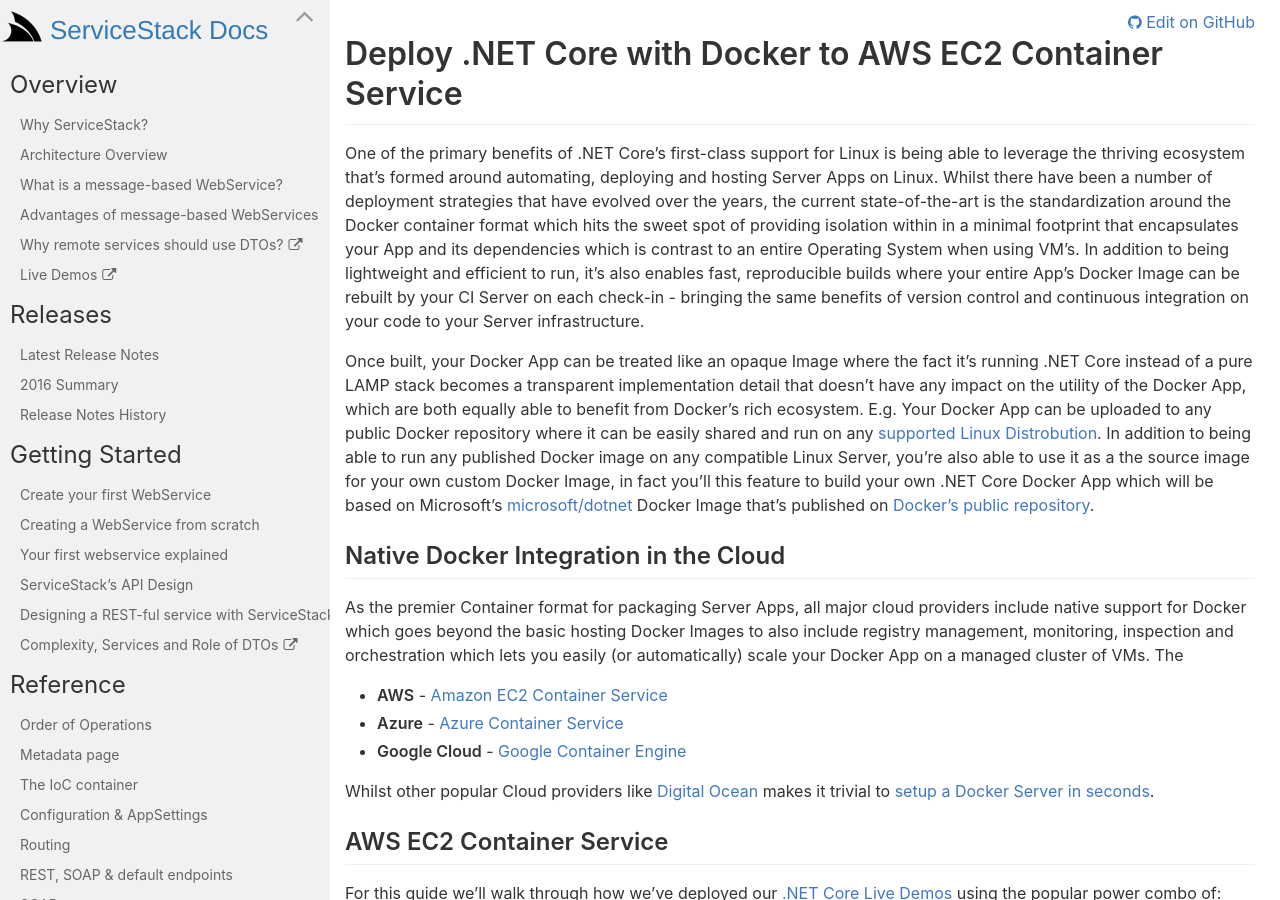
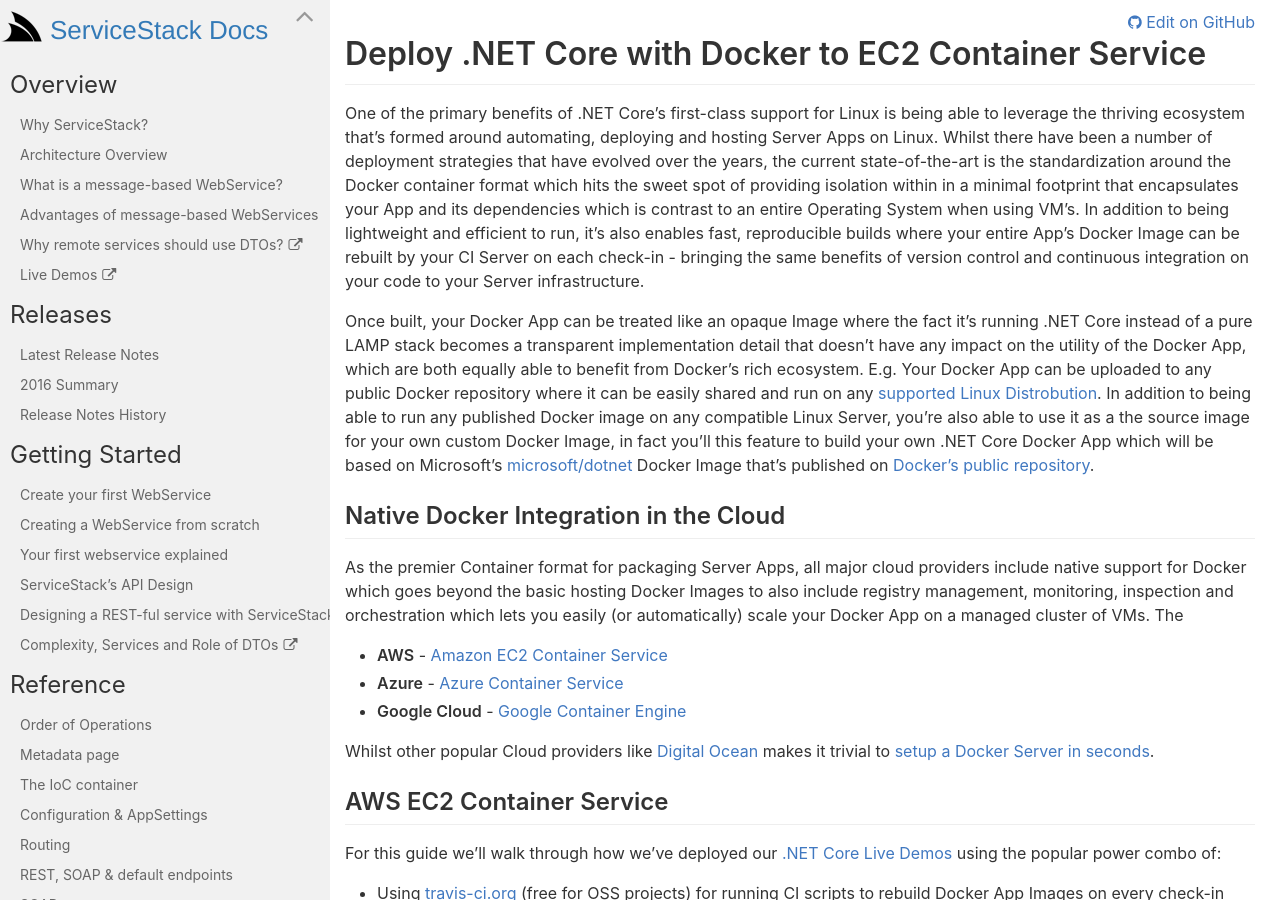
Before and after one commit to timker/docs, a Jekyll site: the page built from docs/_documentation/Deploy-NET-Core-to-AWS-ECS.md, in a window 1280 px wide and 900 px high. Built offline with Jekyll 4.4.1, drawn with Linux system fonts in a browser that asks for light colours; nearby versions of some CDN libraries; some of the changed lines change nothing that is shown.

Commit message:
rename images

```diff
--- a/docs/_documentation/Deploy-NET-Core-to-AWS-ECS.md
+++ b/docs/_documentation/Deploy-NET-Core-to-AWS-ECS.md
@@ -1,6 +1,6 @@
 ---
 slug: deploy-netcore-docker-aws-ecs
-title: Deploy .NET Core with Docker to AWS EC2 Container Service
+title: Deploy .NET Core with Docker to EC2 Container Service
 ---
 
 One of the primary benefits of .NET Core's first-class support for Linux is being able to leverage
@@ -124,24 +124,24 @@
 
 Type `ecsInstanceRole` for the **Role Name** then click **Next Step**:
 
-![](http://docs.servicestack.net/images/aws/ecs/ecs-role-01.png?)
+![](http://docs.servicestack.net/images/aws/ecs/role-01.png)
 
 Select the **Amazon EC2 Role for EC2 Container Service** Role Type:
 
-![](http://docs.servicestack.net/images/aws/ecs/ecs-role-02.png?)
+![](http://docs.servicestack.net/images/aws/ecs/role-02.png)
 
 You'll also need to attach the `AmazonEC2ContainerServiceforEC2Role` policy which you can quickly find by
 pasting it in the **Policy Type** filter then checking the only result, then proceed to the **Next Step**:
 
-![](http://docs.servicestack.net/images/aws/ecs/ecs-role-03.png?)
+![](http://docs.servicestack.net/images/aws/ecs/role-03.png)
 
 The last page in the Wizard lets you review details of the Role you'll creating after clicking **Create Role**:
 
-![](http://docs.servicestack.net/images/aws/ecs/ecs-role-04.png?)
+![](http://docs.servicestack.net/images/aws/ecs/role-04.png)
 
 The `ecsInstanceRole` will now be listed as a Role in IAM which should look like:
 
-![](http://docs.servicestack.net/images/aws/ecs/ecs-role-05.png?)
+![](http://docs.servicestack.net/images/aws/ecs/role-05.png)
 
 ## 2. Create a new IAM User
 
@@ -308,7 +308,7 @@
 Replace `ecsdemo.netcore.io` with your domain name or Elastic IP. If everything went to plan you should now
 be logged into your EC2 Instance:
 
-![](http://docs.servicestack.net/images/aws/ecs/ecs-ssh-01.png)
+![](http://docs.servicestack.net/images/aws/ecs/ssh-01.png)
 
 We're only assigned one task while we're here which is to run an instance of the `jwilder/nginx-proxy`
 Docker App using the command below:
@@ -329,7 +329,7 @@
 
 If successful you'll get an output similar to:
 
-![](http://docs.servicestack.net/images/aws/ecs/ecs-ssh-02.png)
+![](http://docs.servicestack.net/images/aws/ecs/ssh-02.png)
 
 For the more curious you can run `docker ps` to see the running Docker Containers which should include
 this nginx-proxy and AWS's ECS agent.
@@ -468,7 +468,7 @@
 If your Service contains a **RUNNING** Task that means your time here was a success which we can further
 verify by SSH'ing back into our EC2 Instance and running `docker ps` to see our running Docker Containers:
 
-![](http://docs.servicestack.net/images/aws/ecs/ecs-ssh-03.png)
+![](http://docs.servicestack.net/images/aws/ecs/ssh-03.png)
 
 Where we should see **4 running** Docker Containers:
 
```
Also changed, not shown: docs/images/aws/ecs/role-01.png (renamed from docs/images/aws/ecs/ecs-role-01.png), docs/images/aws/ecs/role-02.png (renamed from docs/images/aws/ecs/ecs-role-02.png), docs/images/aws/ecs/role-03.png (renamed from docs/images/aws/ecs/ecs-role-03.png), docs/images/aws/ecs/role-04.png (renamed from docs/images/aws/ecs/ecs-role-04.png), docs/images/aws/ecs/role-05.png (renamed from docs/images/aws/ecs/ecs-role-05.png), docs/images/aws/ecs/role-06.png (renamed from docs/images/aws/ecs/ecs-role-06.png), docs/images/aws/ecs/ssh-01.png (renamed from docs/images/aws/ecs/ecs-ssh-01.png), docs/images/aws/ecs/ssh-02.png (renamed from docs/images/aws/ecs/ecs-ssh-02.png), docs/images/aws/ecs/ssh-03.png (renamed from docs/images/aws/ecs/ecs-ssh-03.png), docs/images/aws/ecs/user-01.png (renamed from docs/images/aws/ecs/ecs-08.png), docs/images/aws/ecs/user-02.png (renamed from docs/images/aws/ecs/ecs-40.png), docs/images/aws/ecs/user-03.png (renamed from docs/images/aws/ecs/ecs-09.png), docs/images/aws/ecs/user-04.png (renamed from docs/images/aws/ecs/ecs-10.png).
